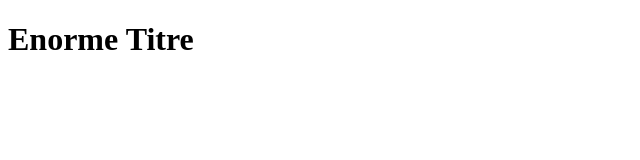
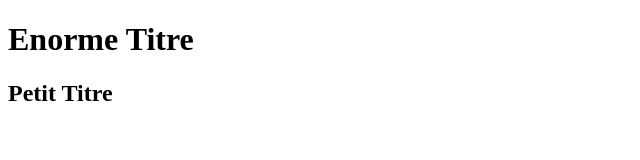
Before and after one commit to LaetiRL/githubChallenge1, a plain HTML site: page index.html in a window 1280 px wide. Shown: the whole page, without its empty margins (0-640 px from the left). Drawn offline with Linux system fonts and the light colour scheme.

Commit message:
Adding h2

```diff
--- a/index.html
+++ b/index.html
@@ -8,5 +8,6 @@
 </head>
 <body>
     <h1>Enorme Titre</h1>
+    <H2>Petit Titre</H2>
 </body>
 </html>
```
